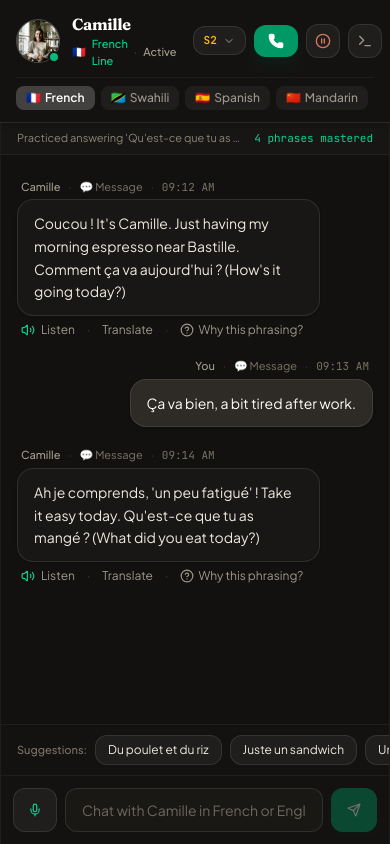
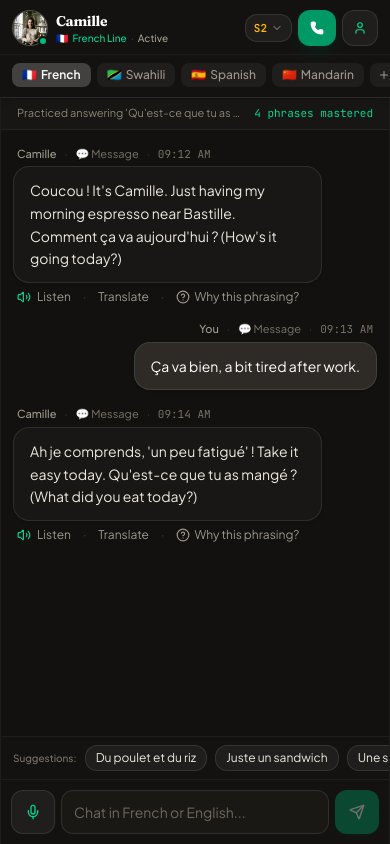
Before and after one commit to jmgreat-bit/parleline, a React (Vite) app: page / in a window 390 px wide. Built offline with nearby package versions, Linux system fonts and the light colour scheme.

Commit message:
fix: mobile-first responsiveness, remove native scrollbars, and natural conversational suggestions

```diff
--- a/src/App.tsx
+++ b/src/App.tsx
@@ -1026,14 +1026,14 @@ export default function App() {
       : currentStageDef.samplePrompts;
 
   return (
-    <div className="h-screen flex flex-col bg-[#0F0E0D] text-[#EDE8DF] overflow-hidden antialiased">
-      {/* Top Bar: Luxury Communications Deck */}
-      <header className="bg-[#141210] border-b border-white/10 px-4 sm:px-6 py-3 shrink-0 z-10 shadow-md">
-        <div className="max-w-5xl mx-auto flex items-center justify-between gap-4">
+    <div className="h-[100dvh] max-h-[100dvh] flex flex-col bg-[#0F0E0D] text-[#EDE8DF] overflow-hidden antialiased select-none">
+      {/* Top Bar: Mobile-Optimized Luxury Communications Deck */}
+      <header className="bg-[#141210] border-b border-white/10 px-3 sm:px-6 py-2.5 sm:py-3 shrink-0 z-10 shadow-md">
+        <div className="max-w-5xl mx-auto flex items-center justify-between gap-2 sm:gap-4 min-w-0">
           {/* Active Companion Identity */}
-          <div className="flex items-center gap-3">
-            <div className="relative">
-              <div className="w-11 h-11 rounded-full overflow-hidden border border-white/20 shrink-0 bg-[#24211D]">
+          <div className="flex items-center gap-2 sm:gap-3 min-w-0 flex-1">
+            <div className="relative shrink-0">
+              <div className="w-9 h-9 sm:w-11 sm:h-11 rounded-full overflow-hidden border border-white/20 shrink-0 bg-[#24211D]">
                 <img
                   src={activeWorkspace.avatar_url}
                   alt={activeWorkspace.companion_name}
@@ -1044,19 +1044,19 @@ export default function App() {
                   }}
                 />
               </div>
-              <span className="absolute bottom-0 right-0 w-3 h-3 rounded-full bg-emerald-500 border-2 border-[#141210]" />
+              <span className="absolute bottom-0 right-0 w-2.5 h-2.5 sm:w-3 sm:h-3 rounded-full bg-emerald-500 border-2 border-[#141210]" />
             </div>
 
-            <div>
-              <div className="flex items-center gap-2">
-                <h1 className="font-serif font-bold text-base text-white tracking-tight">
+            <div className="min-w-0 flex-1">
+              <div className="flex items-center gap-1.5 min-w-0">
+                <h1 className="font-serif font-bold text-sm sm:text-base text-white tracking-tight truncate">
                   {activeWorkspace.companion_name}
                 </h1>
-                <span className="text-xs text-[#9E978C] hidden sm:inline">
+                <span className="text-[11px] text-[#9E978C] hidden md:inline truncate">
                   · {activeWorkspace.city_line}
                 </span>
               </div>
-              <p className="text-[11px] text-emerald-400 font-medium flex items-center gap-1.5">
+              <p className="text-[10px] sm:text-[11px] text-emerald-400 font-medium flex items-center gap-1 truncate">
                 <span>{LANGUAGE_FLAGS[activeWorkspace.id] || '🌐'}</span>
                 <span>{activeWorkspace.target_language} Line</span>
                 <span className="text-white/20">·</span>
@@ -1065,8 +1065,8 @@ export default function App() {
             </div>
           </div>
 
-          {/* Center Workspace Switcher Tabs */}
-          <div className="hidden md:flex items-center gap-1.5 bg-white/5 p-1 rounded-xl border border-white/10">
+          {/* Center Workspace Switcher Tabs (Desktop Only) */}
+          <div className="hidden lg:flex items-center gap-1.5 bg-white/5 p-1 rounded-xl border border-white/10 shrink-0">
             {Object.values(memoryState.workspaces).map((ws) => {
               const isSelected = ws.id === activeWorkspace.id;
               const flag = LANGUAGE_FLAGS[ws.id] || '🌐';
@@ -1097,12 +1097,13 @@ export default function App() {
           </div>
 
           {/* Right Action Buttons */}
-          <div className="flex items-center gap-2 sm:gap-2.5 shrink-0">
+          <div className="flex items-center gap-1.5 sm:gap-2 shrink-0">
             {/* Stage Pill */}
             <button
               type="button"
               onClick={() => setShowStageRoadmap(true)}
-              className="px-2.5 sm:px-3 py-1.5 bg-white/5 hover:bg-white/10 border border-white/10 rounded-xl text-xs font-medium text-[#D1C9BA] flex items-center gap-1.5 transition-colors cursor-pointer"
+              className="px-2 sm:px-3 py-1.5 bg-white/5 hover:bg-white/10 border border-white/10 rounded-xl text-xs font-medium text-[#D1C9BA] flex items-center gap-1 transition-colors cursor-pointer"
+              title="View Stage Progression Roadmap"
             >
               <span className="font-mono text-[11px] text-amber-400 font-semibold">
                 S{activeWorkspace.current_stage}
@@ -1113,13 +1114,14 @@ export default function App() {
               <ChevronDown className="w-3 h-3 text-[#9E978C]" />
             </button>
 
-            {/* Big Green Phone Call Button */}
+            {/* Green Phone Call Button */}
             <button
               type="button"
               onClick={() => setIsCallModalOpen(true)}
-              className="px-3.5 sm:px-4 py-2 bg-emerald-600 hover:bg-emerald-500 text-white rounded-xl text-xs font-semibold flex items-center gap-2 transition-all cursor-pointer shadow-lg shadow-emerald-950/40 active:scale-95"
+              className="h-9 sm:h-auto px-3 sm:px-4 py-1.5 sm:py-2 bg-emerald-600 hover:bg-emerald-500 text-white rounded-xl text-xs font-semibold flex items-center gap-1.5 transition-all cursor-pointer shadow-lg shadow-emerald-950/40 active:scale-95"
+              title={`Call ${activeWorkspace.companion_name}`}
             >
-              <Phone className="w-4 h-4 fill-current" />
+              <Phone className="w-3.5 h-3.5 fill-current" />
               <span className="hidden sm:inline">Call {activeWorkspace.companion_name}</span>
             </button>
 
@@ -1128,7 +1130,7 @@ export default function App() {
               type="button"
               onClick={handlePauseAndSummarize}
               disabled={isSummarizing}
-              className="p-2 sm:px-3 sm:py-2 bg-white/5 hover:bg-white/10 border border-white/10 rounded-xl text-xs font-medium text-[#D1C9BA] flex items-center gap-1.5 transition-colors cursor-pointer disabled:opacity-50"
+              className="hidden sm:flex p-2 sm:px-3 sm:py-2 bg-white/5 hover:bg-white/10 border border-white/10 rounded-xl text-xs font-medium text-[#D1C9BA] items-center gap-1.5 transition-colors cursor-pointer disabled:opacity-50"
               title="Pause and update companion memory"
             >
               <PauseCircle className="w-4 h-4 text-[#D97757]" />
@@ -1139,7 +1141,7 @@ export default function App() {
             <button
               type="button"
               onClick={() => setShowPromptInspector(true)}
-              className="p-2 bg-white/5 hover:bg-white/10 border border-white/10 rounded-xl text-xs font-medium text-[#9E978C] hover:text-white cursor-pointer"
+              className="hidden md:flex p-2 bg-white/5 hover:bg-white/10 border border-white/10 rounded-xl text-xs font-medium text-[#9E978C] hover:text-white cursor-pointer"
               title="Inspect Master System Prompt & Workspace JSON"
             >
               <Terminal className="w-4 h-4" />
@@ -1149,29 +1151,28 @@ export default function App() {
             <button
               type="button"
               onClick={() => setIsAuthModalOpen(true)}
-              className={`px-2.5 sm:px-3 py-2 rounded-xl text-xs font-medium flex items-center gap-1.5 transition-all cursor-pointer ${
+              className={`h-9 sm:h-auto px-2.5 sm:px-3 py-1.5 sm:py-2 rounded-xl text-xs font-medium flex items-center gap-1.5 transition-all cursor-pointer ${
                 currentUser
                   ? 'bg-emerald-500/10 text-emerald-300 border border-emerald-500/30'
                   : 'bg-white/5 hover:bg-white/10 text-[#D1C9BA] border border-white/10'
               }`}
               title={
                 currentUser
-                  ? `Logged in as ${currentUser.name} (${currentUser.username})`
+                  ? `Logged in as ${currentUser.name}`
                   : 'Log in with password / Sync on Mobile Phone'
               }
             >
-              <User className="w-4 h-4 text-emerald-400" />
+              <User className="w-3.5 h-3.5 text-emerald-400" />
               <span className="hidden sm:inline font-sans">
                 {currentUser ? currentUser.name.split(' ')[0] : 'Sign In'}
               </span>
-              <Smartphone className="w-3.5 h-3.5 text-[#9E978C] hidden sm:inline" />
               {currentUser && <span className="w-1.5 h-1.5 rounded-full bg-emerald-400" />}
             </button>
           </div>
         </div>
 
-        {/* Mobile Language Switcher Row */}
-        <div className="flex md:hidden items-center gap-1.5 overflow-x-auto pt-2 border-t border-white/5 mt-2">
+        {/* Mobile Language Switcher Row (Zero Scrollbars!) */}
+        <div className="flex lg:hidden items-center gap-1.5 overflow-x-auto no-scrollbar pt-2 border-t border-white/5 mt-2 -mx-3 px-3">
           {Object.values(memoryState.workspaces).map((ws) => {
             const isSelected = ws.id === activeWorkspace.id;
             const flag = LANGUAGE_FLAGS[ws.id] || '🌐';
@@ -1180,10 +1181,10 @@ export default function App() {
                 key={ws.id}
                 type="button"
                 onClick={() => handleSwitchWorkspace(ws.id)}
-                className={`px-2.5 py-1 rounded-lg text-xs font-medium transition-colors whitespace-nowrap shrink-0 flex items-center gap-1 cursor-pointer ${
+                className={`px-2.5 py-1 rounded-lg text-xs font-medium transition-all whitespace-nowrap shrink-0 flex items-center gap-1 cursor-pointer active:scale-95 ${
                   isSelected
-                    ? 'bg-white/20 text-white font-semibold'
-                    : 'bg-white/5 text-[#9E978C]'
+                    ? 'bg-white/20 text-white font-semibold shadow-xs'
+                    : 'bg-white/5 text-[#9E978C] hover:text-white'
                 }`}
               >
                 <span>{flag}</span>
@@ -1194,7 +1195,7 @@ export default function App() {
           <button
             type="button"
             onClick={() => setShowAddLanguageModal(true)}
-            className="px-2 py-1 text-xs text-[#9E978C] bg-white/5 rounded-lg shrink-0 flex items-center gap-1 cursor-pointer"
+            className="px-2 py-1 text-xs text-[#9E978C] bg-white/5 hover:bg-white/10 rounded-lg shrink-0 flex items-center gap-1 cursor-pointer"
           >
             <Plus className="w-3 h-3" />
             Add
@@ -1223,7 +1224,7 @@ export default function App() {
           </div>
 
           {/* Chat Messages */}
-          <div className="flex-1 overflow-y-auto px-4 sm:px-6 py-6 space-y-5">
+          <div className="flex-1 overflow-y-auto custom-scrollbar px-3 sm:px-6 py-4 sm:py-6 space-y-4 overscroll-contain">
             {activeMessages.map((msg) => {
               if (msg.content.startsWith('📞 Phone Call Ended')) {
                 return (
@@ -1372,9 +1373,9 @@ export default function App() {
             <div ref={threadEndRef} />
           </div>
 
-          {/* Quick Conversational Reply Chips */}
-          <div className="px-4 sm:px-6 py-2.5 bg-[#141210] border-t border-white/5 flex items-center gap-2 overflow-x-auto">
-            <span className="text-[11px] font-medium text-[#7A7367] whitespace-nowrap shrink-0">
+          {/* Quick Conversational Reply Chips (Zero Scrollbars!) */}
+          <div className="px-3 sm:px-6 py-2 bg-[#141210] border-t border-white/5 flex items-center gap-2 overflow-x-auto no-scrollbar">
+            <span className="text-[10px] sm:text-[11px] font-medium text-[#7A7367] whitespace-nowrap shrink-0">
               Suggestions:
             </span>
             {quickReplies.map((reply, idx) => (
@@ -1383,7 +1384,7 @@ export default function App() {
                 type="button"
                 onClick={() => handleSendMessage(reply, 'chat')}
                 disabled={isSending || isRecordingVoiceNote}
-                className="px-3 py-1.5 text-xs bg-white/5 hover:bg-white/10 text-[#EDE8DF] border border-white/10 rounded-xl whitespace-nowrap shrink-0 transition-colors cursor-pointer disabled:opacity-50"
+                className="px-2.5 sm:px-3 py-1 sm:py-1.5 text-xs bg-white/5 hover:bg-white/10 text-[#EDE8DF] border border-white/10 rounded-xl whitespace-nowrap shrink-0 transition-colors cursor-pointer disabled:opacity-50 active:scale-95"
               >
                 {reply}
               </button>
@@ -1392,7 +1393,7 @@ export default function App() {
 
           {/* Floating Interim Speech Recognition Feedback Bar (Above Composer) */}
           {isRecordingVoiceNote && liveVoiceNoteTranscript && (
-            <div className="px-5 py-2 bg-rose-950/60 border-t border-rose-700/50 text-xs text-rose-200 flex items-center gap-2 animate-in slide-in-from-bottom-2">
+            <div className="px-4 py-2 bg-rose-950/60 border-t border-rose-700/50 text-xs text-rose-200 flex items-center gap-2 animate-in slide-in-from-bottom-2">
               <span className="w-2 h-2 rounded-full bg-rose-400 animate-pulse shrink-0" />
               <span className="text-[#A39C8E] shrink-0 font-medium">Hearing you:</span>
               <span className="font-semibold text-white truncate">
@@ -1401,36 +1402,36 @@ export default function App() {
             </div>
           )}
 
-          {/* WhatsApp-Quality Active Audio Composer */}
-          <div className="p-3 sm:p-4 bg-[#141210] border-t border-white/5">
+          {/* Mobile-Friendly Active Audio / Text Composer */}
+          <div className="p-2.5 sm:p-4 bg-[#141210] border-t border-white/5 pb-[max(0.6rem,env(safe-area-inset-bottom))]">
             {isRecordingVoiceNote ? (
               /* Active Voice Recording Console: Real-time visualizer + live timer */
-              <div className="flex items-center justify-between gap-3 bg-[#1B1815] border border-rose-500/50 rounded-2xl px-4 py-2.5 text-sm animate-in fade-in duration-150 shadow-lg shadow-rose-950/30">
+              <div className="flex items-center justify-between gap-2 sm:gap-3 bg-[#1B1815] border border-rose-500/50 rounded-2xl px-3 sm:px-4 py-2 text-sm animate-in fade-in duration-150 shadow-lg shadow-rose-950/30">
                 {/* Left: Pulsing red dot + Recording Timer */}
-                <div className="flex items-center gap-2 shrink-0">
-                  <span className="w-2.5 h-2.5 rounded-full bg-rose-500 animate-ping" />
+                <div className="flex items-center gap-1.5 shrink-0">
+                  <span className="w-2 h-2 rounded-full bg-rose-500 animate-ping" />
                   <span className="font-mono text-xs font-bold text-rose-300 tabular-nums">
                     {formatTimer(voiceNoteSeconds)}
                   </span>
                 </div>
 
-                {/* Center: Live Audio Frequency Waveform (Directly animated by your actual voice!) */}
-                <div className="flex-1 max-w-xs h-7 flex items-center justify-center gap-1 mx-2">
+                {/* Center: Live Audio Frequency Waveform */}
+                <div className="flex-1 max-w-xs h-7 flex items-center justify-center gap-1 mx-1 sm:mx-2 overflow-hidden">
                   {voiceNoteBars.map((pct, idx) => (
                     <div
                       key={idx}
-                      className="w-1 rounded-full bg-rose-400 transition-all duration-75"
+                      className="w-1 rounded-full bg-rose-400 transition-all duration-75 shrink-0"
                       style={{ height: `${pct}%` }}
                     />
                   ))}
                 </div>
 
                 {/* Right: Trash / Cancel + Send Voice Note */}
-                <div className="flex items-center gap-2 shrink-0">
+                <div className="flex items-center gap-1.5 shrink-0">
                   <button
                     type="button"
                     onClick={handleCancelVoiceNote}
-                    className="p-2 text-[#9E978C] hover:text-rose-400 rounded-xl hover:bg-white/5 transition-colors cursor-pointer"
+                    className="p-1.5 sm:p-2 text-[#9E978C] hover:text-rose-400 rounded-xl hover:bg-white/5 transition-colors cursor-pointer"
                     title="Cancel voice note"
                   >
                     <Trash2 className="w-4 h-4" />
@@ -1439,10 +1440,10 @@ export default function App() {
                   <button
                     type="button"
                     onClick={handleFinishAndSendVoiceNote}
-                    className="px-3.5 py-1.5 bg-rose-600 hover:bg-rose-500 text-white rounded-xl text-xs font-semibold flex items-center gap-1.5 cursor-pointer shadow-md shadow-rose-950/50"
+                    className="px-3 py-1.5 bg-rose-600 hover:bg-rose-500 text-white rounded-xl text-xs font-semibold flex items-center gap-1 cursor-pointer shadow-md shadow-rose-950/50 active:scale-95"
                   >
                     <Send className="w-3.5 h-3.5" />
-                    <span>Send</span>
+                    <span className="hidden sm:inline">Send</span>
                   </button>
                 </div>
               </div>
@@ -1453,17 +1454,17 @@ export default function App() {
                   e.preventDefault();
                   handleSendMessage();
                 }}
-                className="flex items-center gap-2"
+                className="flex items-center gap-1.5 sm:gap-2 w-full min-w-0"
               >
                 {/* Voice Note Button */}
                 <button
                   type="button"
                   onClick={handleStartVoiceNote}
                   disabled={isTranscribingNote || isSending}
-                  className="min-h-[44px] px-3.5 py-2 text-xs font-semibold rounded-xl border border-white/10 bg-white/5 hover:bg-white/10 text-[#EDE8DF] transition-colors whitespace-nowrap shrink-0 flex items-center gap-1.5 cursor-pointer"
+                  className="h-11 w-11 sm:w-auto sm:px-3.5 sm:py-2 text-xs font-semibold rounded-xl border border-white/10 bg-white/5 hover:bg-white/10 text-[#EDE8DF] transition-colors shrink-0 flex items-center justify-center gap-1.5 cursor-pointer active:scale-95"
                   title="Record a voice note with live soundwave reaction"
                 >
-                  <Mic className="w-3.5 h-3.5 text-emerald-400" />
+                  <Mic className="w-4 h-4 text-emerald-400" />
                   <span className="hidden sm:inline">
                     {isTranscribingNote ? 'Transcribing...' : 'Voice Note'}
                   </span>
@@ -1474,16 +1475,17 @@ export default function App() {
                   type="text"
                   value={inputText}
                   onChange={(e) => setInputText(e.target.value)}
-                  placeholder={`Chat with ${activeWorkspace.companion_name} in ${activeWorkspace.target_language} or English...`}
-                  className="flex-1 min-h-[44px] bg-[#1A1815] border border-white/10 rounded-xl px-4 py-2 text-sm text-[#EDE8DF] placeholder:text-[#6E675C] focus:outline-none focus:border-emerald-500/80 transition-colors"
+                  placeholder={`Chat in ${activeWorkspace.target_language} or English...`}
+                  className="flex-1 min-w-0 h-11 bg-[#1A1815] border border-white/10 rounded-xl px-3 sm:px-4 text-sm text-[#EDE8DF] placeholder:text-[#6E675C] focus:outline-none focus:border-emerald-500/80 transition-colors"
                 />
 
                 <button
                   type="submit"
                   disabled={!inputText.trim() || isSending}
-                  className="min-h-[44px] px-4 sm:px-5 py-2 bg-emerald-600 hover:bg-emerald-500 disabled:opacity-40 text-white text-xs font-semibold rounded-xl transition-all whitespace-nowrap shrink-0 flex items-center gap-1.5 cursor-pointer shadow-md shadow-emerald-950/40"
+                  className="h-11 w-11 sm:w-auto sm:px-5 sm:py-2 bg-emerald-600 hover:bg-emerald-500 disabled:opacity-40 text-white text-xs font-semibold rounded-xl transition-all shrink-0 flex items-center justify-center gap-1.5 cursor-pointer shadow-md shadow-emerald-950/40 active:scale-95"
+                  title="Send message"
                 >
-                  <Send className="w-3.5 h-3.5" />
+                  <Send className="w-4 h-4" />
                   <span className="hidden sm:inline">Send</span>
                 </button>
               </form>
--- a/src/index.css
+++ b/src/index.css
@@ -7,10 +7,18 @@
     --font-mono: 'JetBrains Mono', monospace;
   }
 
-  body {
+  html, body, #root {
+    height: 100%;
+    height: 100dvh;
+    margin: 0;
+    padding: 0;
+    overflow-x: hidden;
+    overflow-y: hidden;
+    background-color: #0F0E0C;
+    color: #EDE8DF;
     font-family: var(--font-sans);
-    background-color: #F5F2EB;
-    color: #181614;
+    -webkit-tap-highlight-color: transparent;
+    -webkit-text-size-adjust: 100%;
   }
 
   h1, h2, .font-serif-display {
@@ -23,6 +31,32 @@
   }
 }
 
+/* Utility to completely hide ugly OS scrollbars */
+.no-scrollbar::-webkit-scrollbar {
+  display: none !important;
+  width: 0 !important;
+  height: 0 !important;
+}
+.no-scrollbar {
+  -ms-overflow-style: none !important;
+  scrollbar-width: none !important;
+}
+
+/* Sleek minimalist scrollbar for main thread */
+.custom-scrollbar::-webkit-scrollbar {
+  width: 4px;
+}
+.custom-scrollbar::-webkit-scrollbar-track {
+  background: transparent;
+}
+.custom-scrollbar::-webkit-scrollbar-thumb {
+  background: rgba(255, 255, 255, 0.15);
+  border-radius: 9999px;
+}
+.custom-scrollbar::-webkit-scrollbar-thumb:hover {
+  background: rgba(255, 255, 255, 0.3);
+}
+
 .tabular-nums {
   font-variant-numeric: tabular-nums;
 }
```
Also changed, not shown: src/components/CallModal.tsx (+20 -20 lines), src/prompts.ts (+13 -12 lines).
